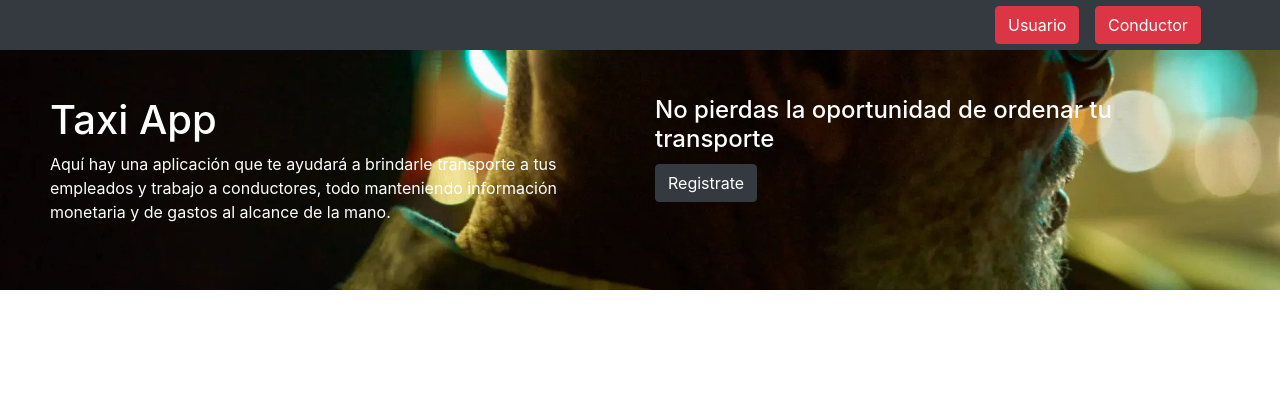
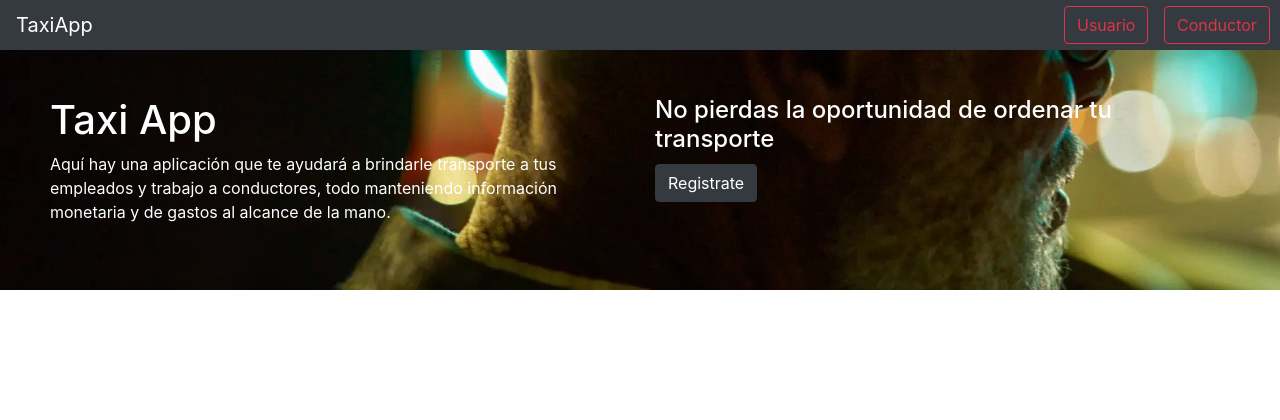
Before and after one commit to ChristianVargasRodriguez/taxi_empresa, a Flask app: page / in a window 1280 px wide. Shown: the top 420 px of the page. Run offline with Flask 3, Linux system fonts and the light colour scheme.

Commit message:
navbar update

```diff
--- a/flask_app/templates/navbar.html
+++ b/flask_app/templates/navbar.html
@@ -1,7 +1,6 @@
+<nav class="navbar navbar-expand-md navbar-dark bg-dark h-4" style="height: 50px">
 
-
-<nav class="navbar navbar-expand-md navbar-dark bg-dark h-4" style="height: 50px">
-    <div class="container">
+    <a class="navbar-brand" href="/">TaxiApp</a>
     <span class="navbar-brand ml-2 mb-0 h1"></span>
     <button
     class="navbar-toggler"
@@ -15,6 +14,8 @@
     <span class="navbar-toggler-icon"></span>
 </button>
 
+<div class="collapse navbar-collapse" id="navbarSupportedContent">
+
 <ul class="navbar-nav ml-2 ml-md-auto">
     <!-- <p class="text-white">{{request.path}}</p> -->
 
@@ -22,7 +23,7 @@
     <ul class="navbar-nav">
         <li class="nav-item dropdown">
             <div class="dropdown">
-                            <button class="btn btn-danger">Usuario</button>
+                <button class="btn btn-outline-danger">Usuario</button>
                 <div class="dropdown-content">
                     {% if session.usuario_id %}
                     <a class="text-dark" href="/todos_los_viajes">Todos los Viajes Realizados</a>
@@ -44,14 +45,12 @@
     <ul class="navbar-nav">
         <li class="nav-item dropdown">
             <div class="dropdown">
-                            <button class="btn btn-danger">Conductor</button>
+                <button class="btn btn-outline-danger">Conductor</button>
                 <div class="dropdown-content">
                     {% if session.conductor_id %}
-                                <li class="nav-item active">
 
-                                    <a class="nav-link" href="/todos_los_viajes"><u>Todos los Viajes Realizados</u></a>
+                    <a class="nav-link text-dark" href="/todos_los_viajes"><u>Todos los Viajes Realizados</u></a>
 
-                                </li>
                     <form action="/logout" method="POST">
                         <button class="btn btn-link text-dark">Salir</button>
                     </form>
@@ -68,6 +67,6 @@
 
 
 </ul>
+</div>
 
-    </div>
 </nav>
```
Lines whose indentation alone changed are shown as unchanged.
